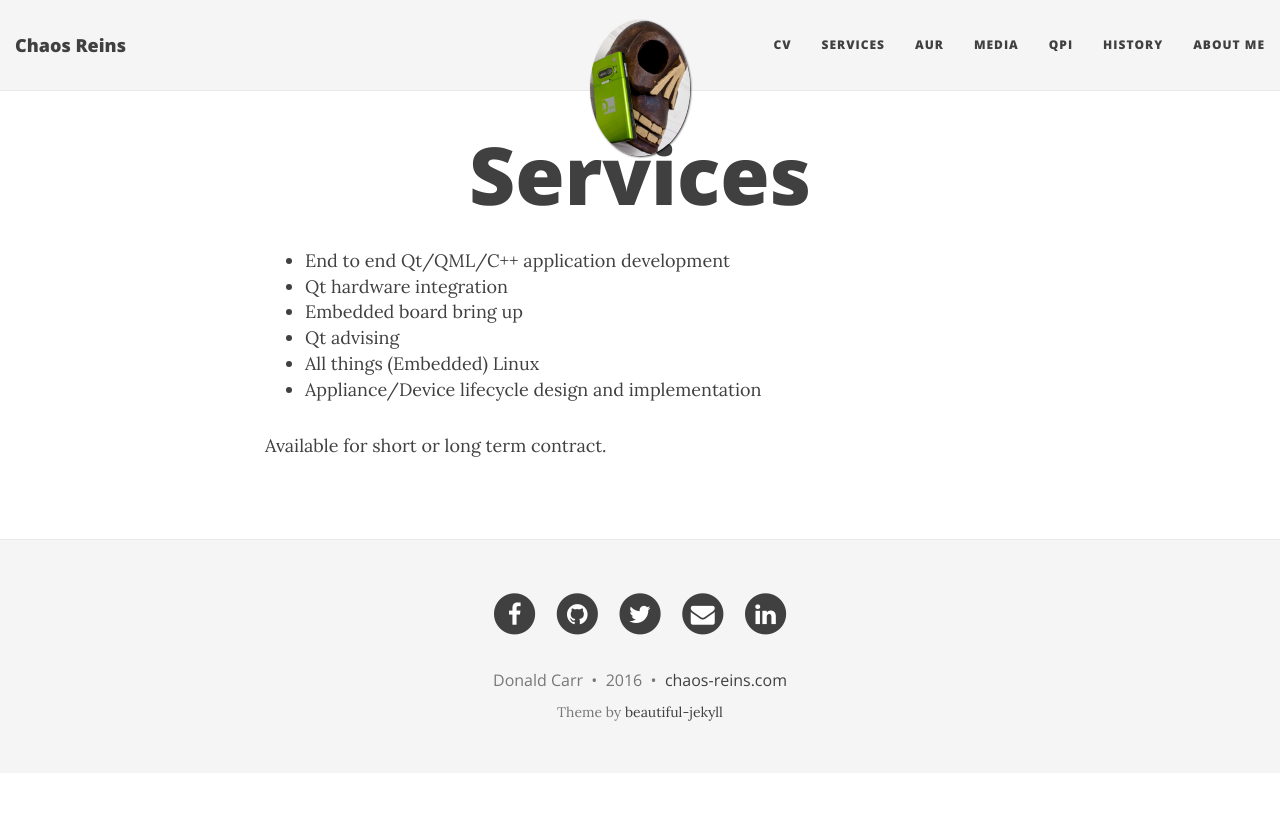
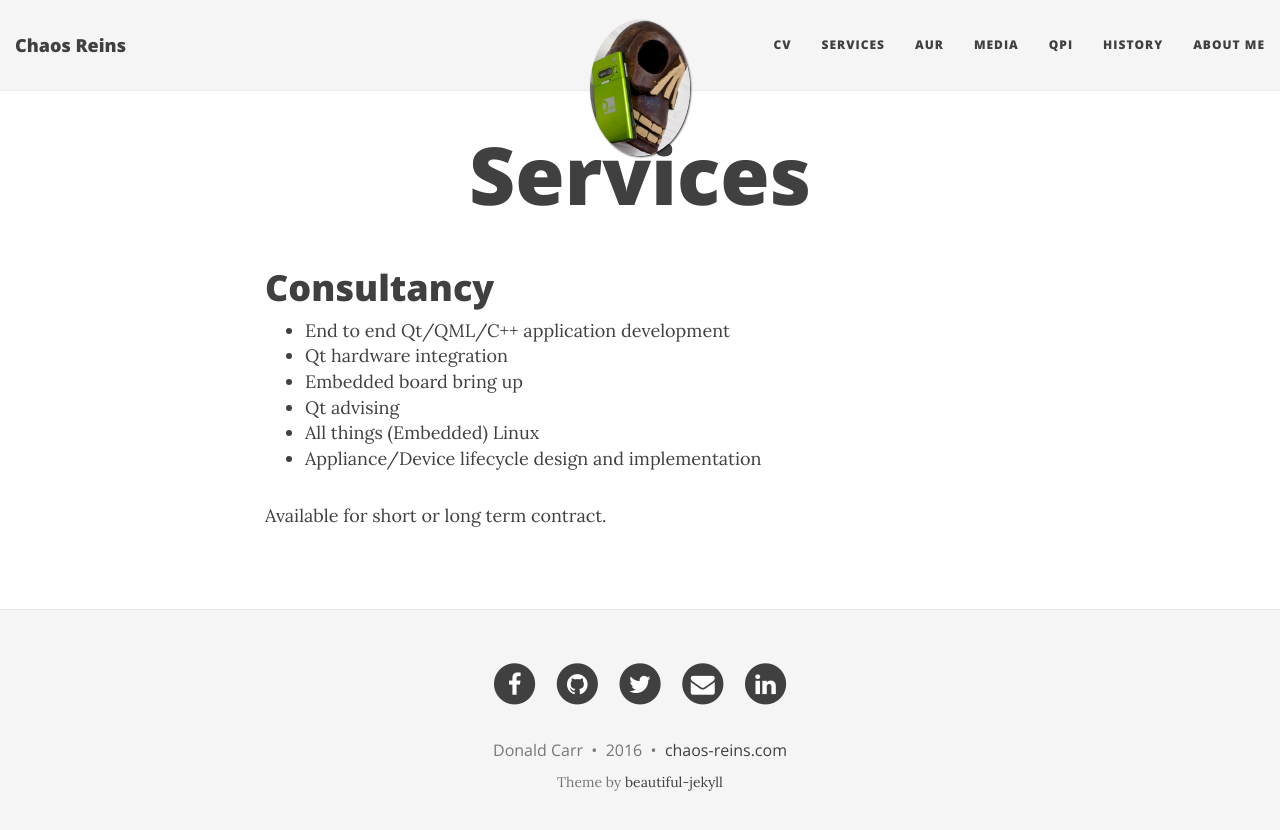
Before and after one commit to sirspudd/sirspudd.github.io, a Jekyll site: the page built from pages/services.md, in a window 1280 px wide. Shown: the top 830 px of the page. Built offline with Jekyll 4.4.1, drawn with Linux system fonts in a browser that asks for light colours; nearby versions of some CDN libraries.

Commit message:
Add consultancy header
Change-Id: Ia9a0b89687e0d16397e693d3001e5a29f171d9ab

```diff
--- a/pages/services.md
+++ b/pages/services.md
@@ -3,6 +3,8 @@ layout: page
 title: Services
 permalink: /services/
 ---
+
+# Consultancy
 
 * End to end Qt/QML/C++ application development
 * Qt hardware integration
```
